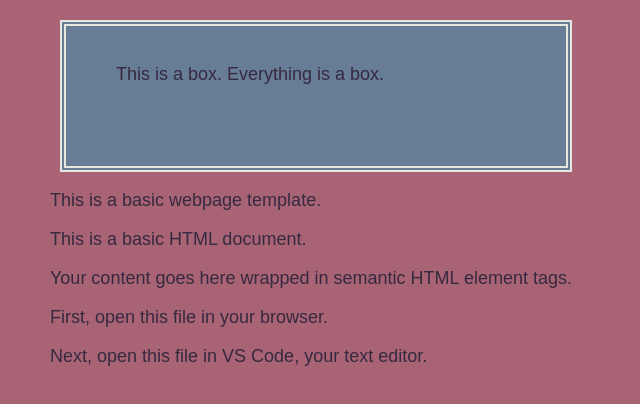
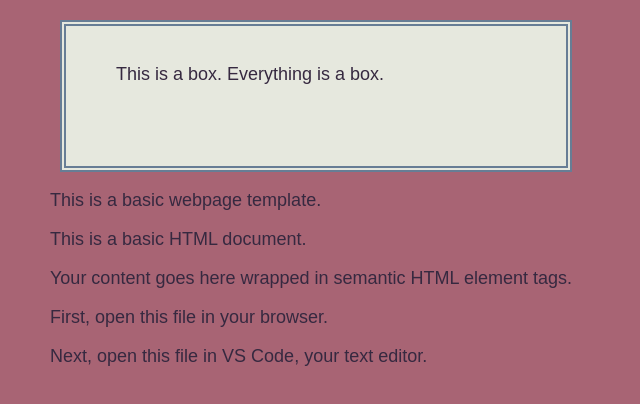
Before and after one commit to jag1970/Galaxie500, a plain HTML site: page index.html in a window 1280 px wide. Shown: the whole page, without its empty margins (0-640 px from the left). Drawn offline with Linux system fonts and the light colour scheme.

Commit message:
feat: updates to CSS

```diff
--- a/style.css
+++ b/style.css
@@ -22,8 +22,8 @@ li {
 .boxassignment {
   width: 400px;
   height: 100px;
-  background-color: #677d95;
-  border: 6px double #e6e8de;
+  background-color: #e6e8de;
+  border: 6px double #677d95;
   margin: 10px 20px 0 10px;
   padding: 20px 50px;
 }
```
